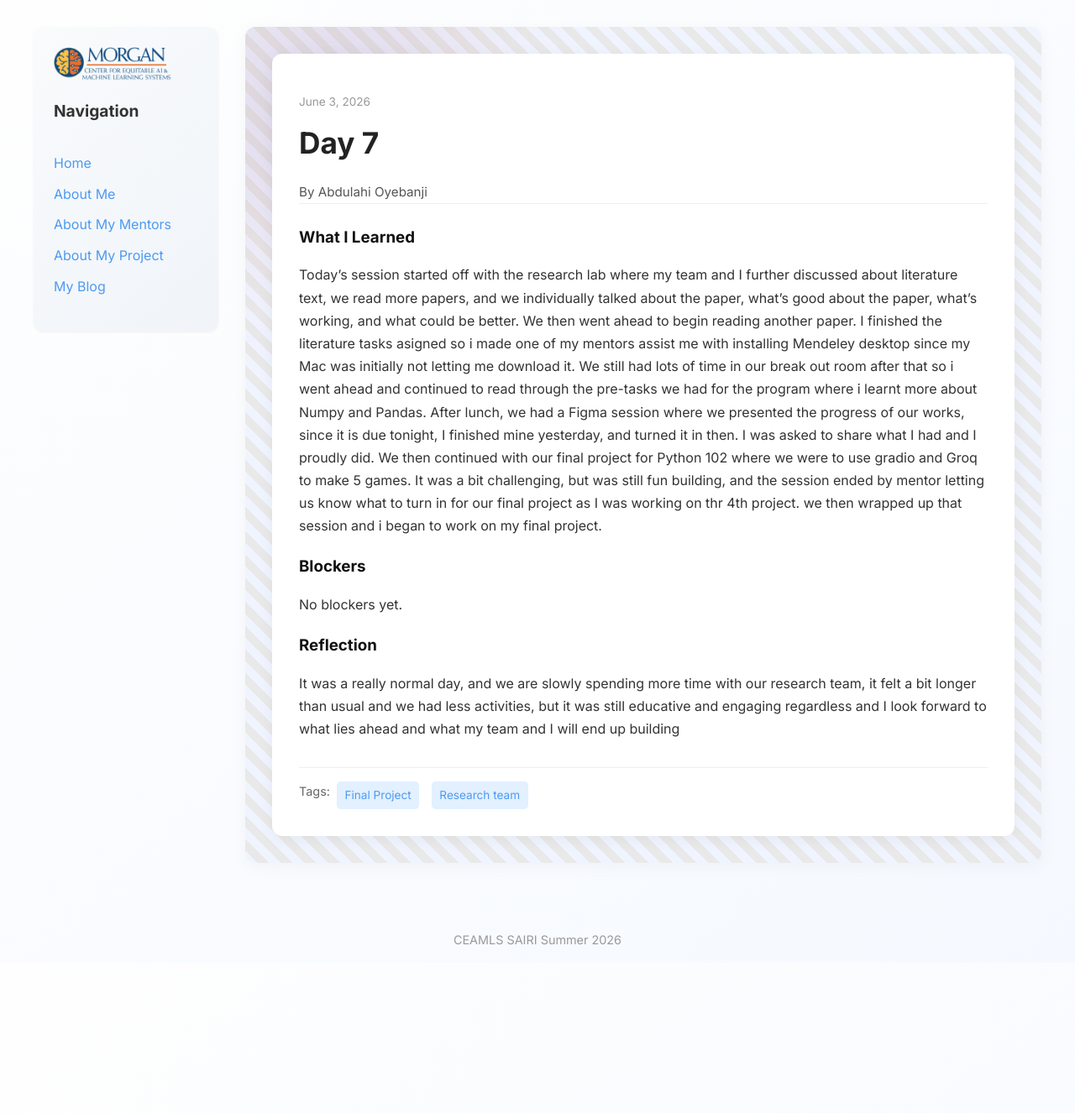
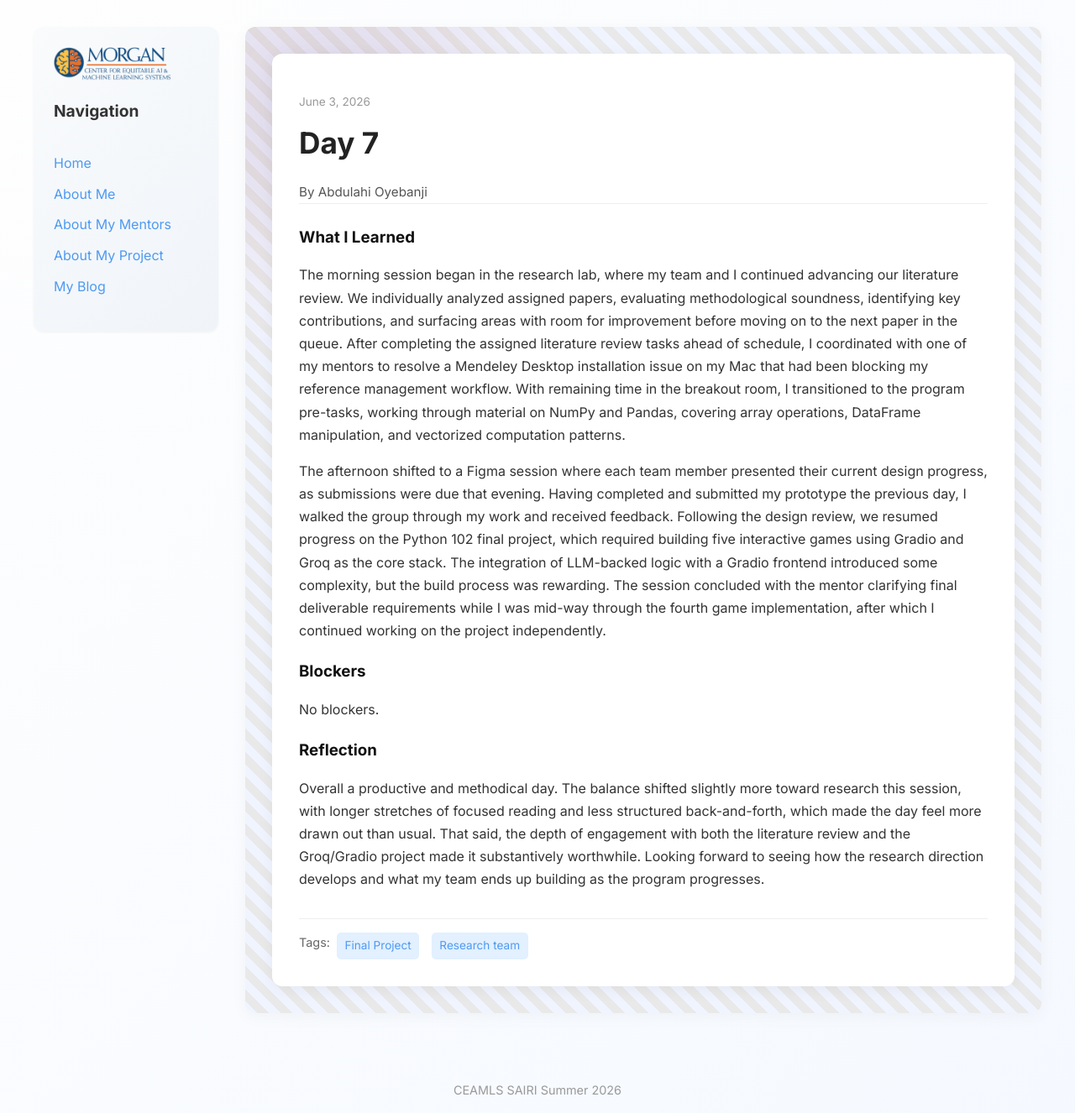
Before and after one commit to abdulahi-banji/abdulahi-banjiceamls26.github.io, a Jekyll site: the page built from _posts/2026-06-03-day-7.md, in a window 1280 px wide. Shown: the whole page at 84% size. Built offline with Jekyll 4.4.1, drawn with Linux system fonts in a browser that asks for light colours; before the commit the page ends 1147 px from its top, so only the background shows below that.

Commit message:
final post for day 7

```diff
--- a/_posts/2026-06-03-day-7.md
+++ b/_posts/2026-06-03-day-7.md
@@ -1,13 +1,15 @@
 ---
 layout: post
-title: "Day 7  "
+title: "Day 7"
 date: 2026-06-03
 permalink: /day7.html
 tags: ["Final Project", "Research team"]
 what_i_learned: |
-  Today's session started off with the research lab where my team and I further discussed about literature text, we read more papers, and we individually talked about the paper, what's good about the paper, what's working, and what could be better. We then went ahead to begin reading another paper. I finished the literature tasks asigned so i made one of my mentors assist me with installing Mendeley desktop since my Mac was initially not letting me download it. We still had lots of time in our break out room after that so i went ahead and continued to read through the pre-tasks we had for the program where i learnt more about Numpy and Pandas. After lunch, we had a Figma session where we presented the progress of our works, since it is due tonight, I finished mine yesterday, and turned it in then. I was asked to share what I had and I proudly did. We then continued with our final project for Python 102 where we were to use gradio and Groq to make 5 games. It was a bit challenging, but was still fun building, and the session ended by mentor letting us know what to turn in for our final project as I was working on thr 4th project. we then wrapped up that session and i began to work on my final project.
+  The morning session began in the research lab, where my team and I continued advancing our literature review. We individually analyzed assigned papers, evaluating methodological soundness, identifying key contributions, and surfacing areas with room for improvement before moving on to the next paper in the queue. After completing the assigned literature review tasks ahead of schedule, I coordinated with one of my mentors to resolve a Mendeley Desktop installation issue on my Mac that had been blocking my reference management workflow. With remaining time in the breakout room, I transitioned to the program pre-tasks, working through material on NumPy and Pandas, covering array operations, DataFrame manipulation, and vectorized computation patterns.
+
+  The afternoon shifted to a Figma session where each team member presented their current design progress, as submissions were due that evening. Having completed and submitted my prototype the previous day, I walked the group through my work and received feedback. Following the design review, we resumed progress on the Python 102 final project, which required building five interactive games using Gradio and Groq as the core stack. The integration of LLM-backed logic with a Gradio frontend introduced some complexity, but the build process was rewarding. The session concluded with the mentor clarifying final deliverable requirements while I was mid-way through the fourth game implementation, after which I continued working on the project independently.
 blockers: |
-  No blockers yet.
+  No blockers.
 reflection: |
-  It was a really normal day, and we are slowly spending more time with our research team, it felt a bit longer than usual and we had less activities, but it was still educative and engaging regardless and I look forward to what lies ahead and what my team and I will end up building
+  Overall a productive and methodical day. The balance shifted slightly more toward research this session, with longer stretches of focused reading and less structured back-and-forth, which made the day feel more drawn out than usual. That said, the depth of engagement with both the literature review and the Groq/Gradio project made it substantively worthwhile. Looking forward to seeing how the research direction develops and what my team ends up building as the program progresses.
 ---
```
